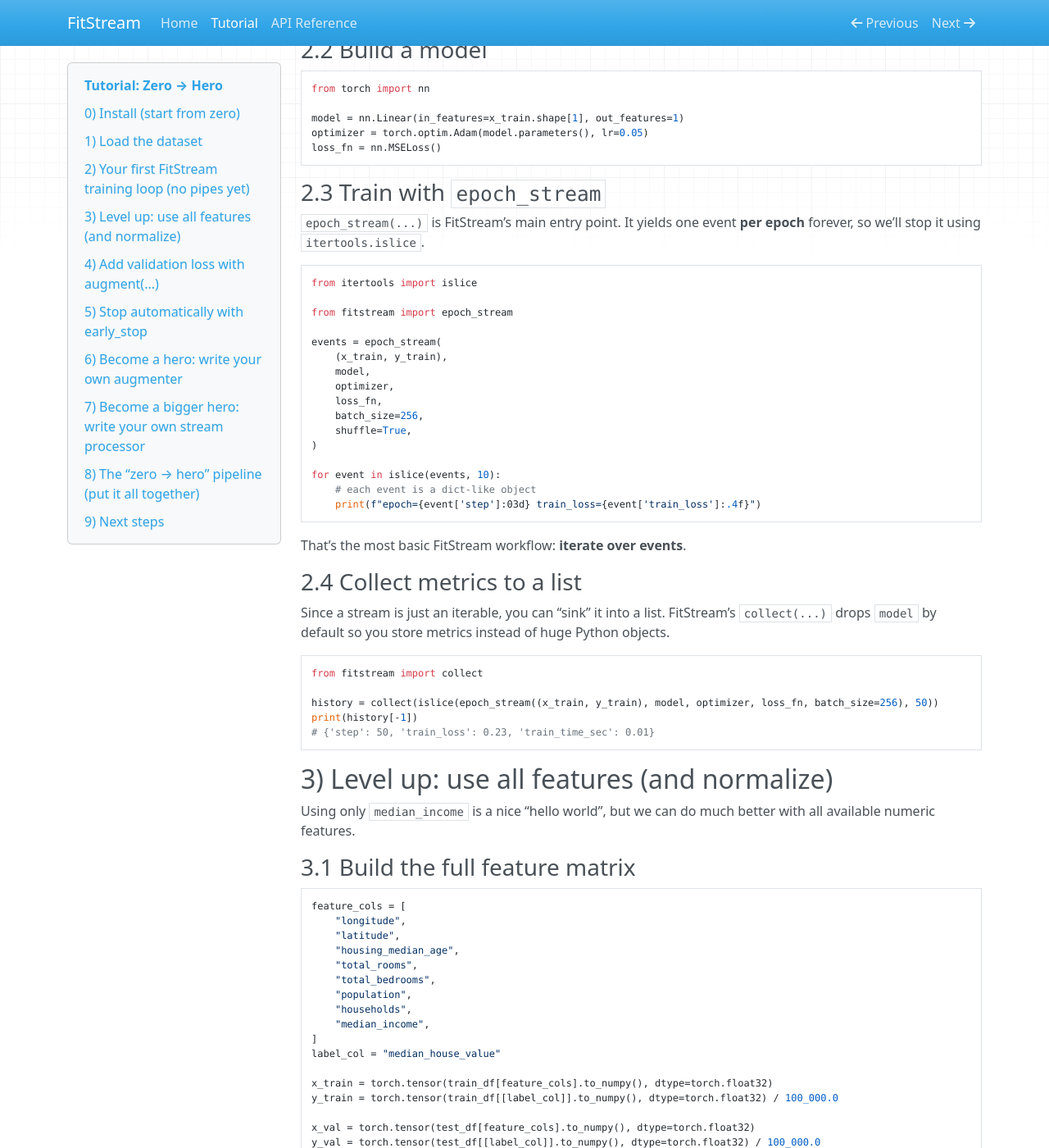
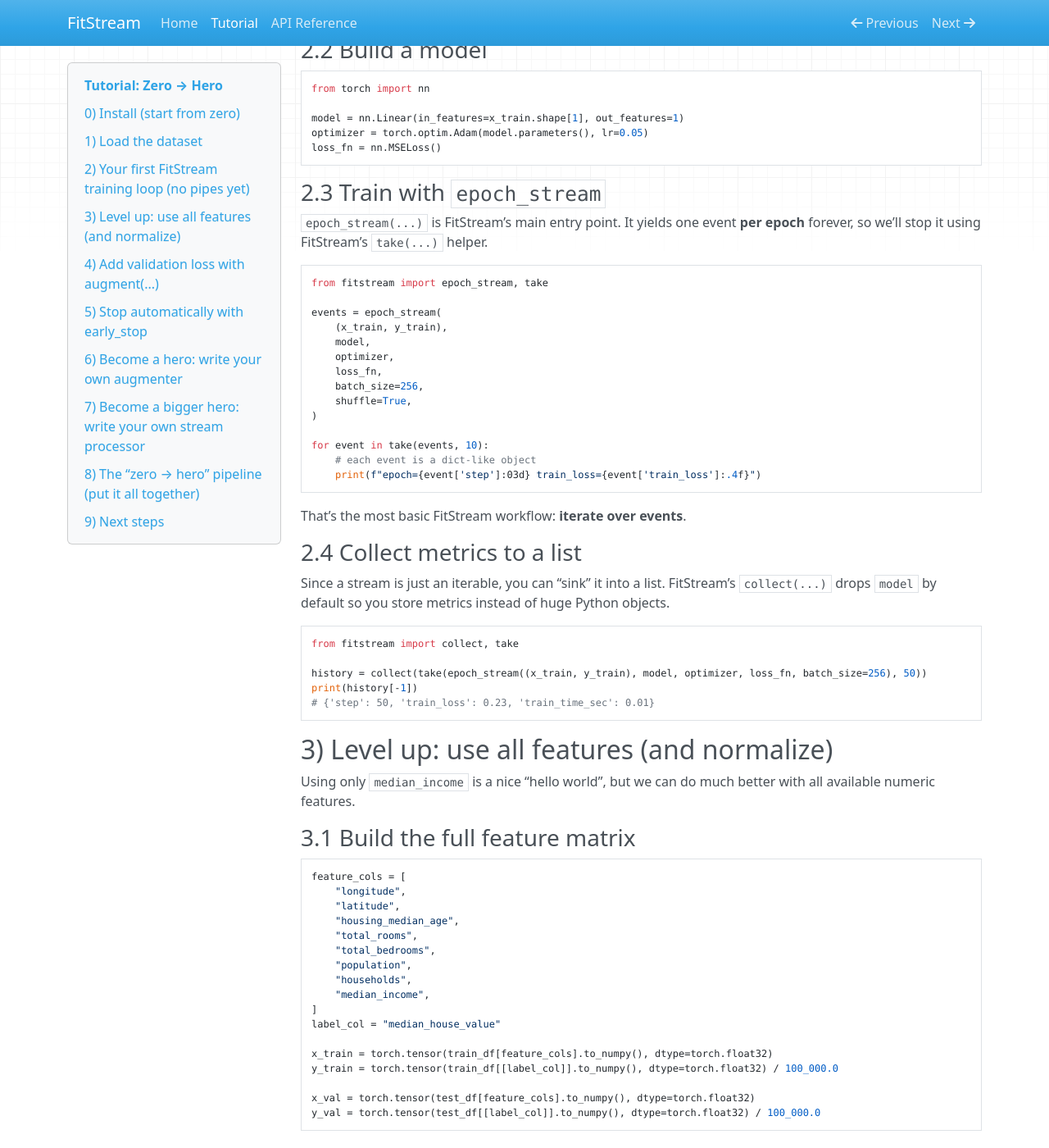
Before and after one commit to alexshtf/fitstream, an MkDocs documentation site: the page built from docs/tutorial.md, in a window 1280 px wide and 1400 px high, scrolled down 1683 px. Shown: the whole window at 82% size. Built offline with MkDocs 1.6.1, drawn with Linux system fonts in a browser that asks for light colours; nearby versions of some CDN libraries; some of the changed text lies outside the part shown.

Commit message:
Add take() epoch limiter

````diff
--- a/docs/tutorial.md
+++ b/docs/tutorial.md
@@ -99,12 +99,10 @@ loss_fn = nn.MSELoss()
 ### 2.3 Train with `epoch_stream`
 
 `epoch_stream(...)` is FitStream’s main entry point. It yields one event **per epoch** forever, so we’ll stop it using
-`itertools.islice`.
+FitStream’s `take(...)` helper.
 
 ```python
-from itertools import islice
-
-from fitstream import epoch_stream
+from fitstream import epoch_stream, take
 
 events = epoch_stream(
     (x_train, y_train),
@@ -115,7 +113,7 @@ events = epoch_stream(
     shuffle=True,
 )
 
-for event in islice(events, 10):
+for event in take(events, 10):
     # each event is a dict-like object
     print(f"epoch={event['step']:03d} train_loss={event['train_loss']:.4f}")
 ```
@@ -128,9 +126,9 @@ Since a stream is just an iterable, you can “sink” it into a list. FitStream
 so you store metrics instead of huge Python objects.
 
 ```python
-from fitstream import collect
+from fitstream import collect, take
 
-history = collect(islice(epoch_stream((x_train, y_train), model, optimizer, loss_fn, batch_size=256), 50))
+history = collect(take(epoch_stream((x_train, y_train), model, optimizer, loss_fn, batch_size=256), 50))
 print(history[-1])
 # {'step': 50, 'train_loss': 0.23, 'train_time_sec': 0.01}
 ```
@@ -190,10 +188,9 @@ loss_fn = nn.MSELoss()
 Train for a fixed number of epochs:
 
 ```python
-from itertools import islice
-from fitstream import epoch_stream
+from fitstream import epoch_stream, take
 
-for event in islice(epoch_stream((x_train, y_train), model, optimizer, loss_fn, batch_size=512, shuffle=True), 20):
+for event in take(epoch_stream((x_train, y_train), model, optimizer, loss_fn, batch_size=512, shuffle=True), 20):
     print(f"epoch={event['step']:03d} train_loss={event['train_loss']:.4f}")
 ```
 
@@ -204,16 +201,14 @@ So far we only tracked training loss. FitStream’s `augment(...)` lets you atta
 FitStream includes a built-in augmenter factory: `validation_loss(...)`.
 
 ```python
-from itertools import islice
-
-from fitstream import augment, epoch_stream, pipe, validation_loss
+from fitstream import augment, epoch_stream, pipe, take, validation_loss
 
 events = pipe(
     epoch_stream((x_train, y_train), model, optimizer, loss_fn, batch_size=512, shuffle=True),
     augment(validation_loss((x_val, y_val), loss_fn, key="val_loss")),
 )
 
-for event in islice(events, 10):
+for event in take(events, 10):
     print(
         f"epoch={event['step']:03d}",
         f"train_loss={event['train_loss']:.4f}",
@@ -229,7 +224,7 @@ What just happened?
 
 ## 5) Stop automatically with `early_stop`
 
-`epoch_stream` is infinite by design, so you need a stop condition. The simplest is `islice(...)`.
+`epoch_stream` is infinite by design, so you need a stop condition. The simplest is `take(...)`.
 The more “ML-ish” approach is early stopping on validation loss.
 
 ```python
@@ -385,7 +380,6 @@ Here’s a complete training script with:
 - saving results to JSONL
 
 ```python
-from itertools import islice
 from pathlib import Path
 
 import torch
--- a/src/fitstream/__init__.py
+++ b/src/fitstream/__init__.py
@@ -1,5 +1,5 @@
 from .batching import iter_batches
 from .events import Event
-from .fit import augment, early_stop, epoch_stream, pipe
+from .fit import augment, early_stop, epoch_stream, pipe, take
 from .sinks import collect, collect_jsonl, collect_pd
 from .augmentations import validation_loss
````
Also changed, not shown: 2 other files.
